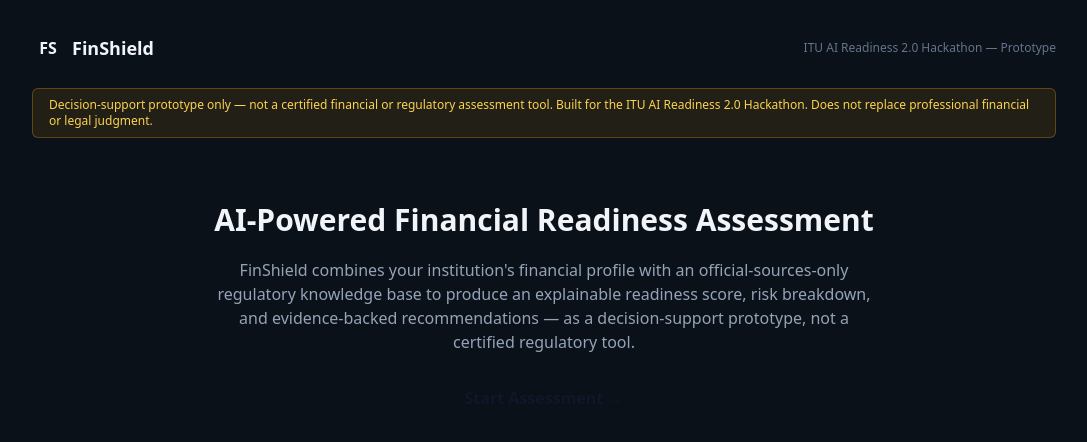
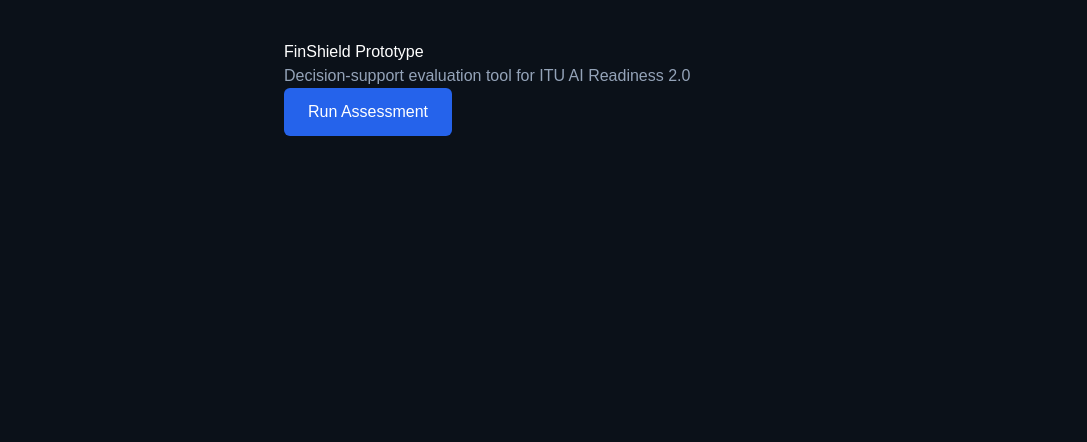
Before and after one commit to Shadenaldawas/FinShield, a React (Vite) app: page / in a window 1280 px wide. Shown: the top 442 px of the page, without its empty margins (96-1183 px from the left). Built offline with nearby package versions, Linux system fonts and the light colour scheme.

Commit message:
Refactor App component and improve submission handling
Refactor App component to handle loading state and simplify the submission process. Update UI elements and remove unused components.

```diff
--- a/App.jsx
+++ b/App.jsx
@@ -1,107 +1,44 @@
 import { useState } from 'react'
-import DisclaimerBanner from './DisclaimerBanner.jsx'
-import AssessmentForm from './AssessmentForm.jsx'
-import Dashboard from './Dashboard.jsx'
 import { assess } from './api.js'
 
-const VIEWS = { LANDING: 'landing', FORM: 'form', LOADING: 'loading', RESULTS: 'results' }
+export default function App() {
+const [loading, setLoading] = useState(false)
+const [result, setResult] = useState(null)
 
-export default function App() {
-  const [view, setView] = useState(VIEWS.LANDING)
-  const [result, setResult] = useState(null)
-  const [error, setError] = useState(null)
-
-  async function handleSubmit(payload) {
-    setView(VIEWS.LOADING)
-    setError(null)
-    try {
-      const data = await assess(payload)
+const handleSubmit = async (e) => {
+e.preventDefault()
+setLoading(true)
+const data = await assess({})
 setResult(data)
-      setView(VIEWS.RESULTS)
-    } catch (e) {
-      setError(e.message)
-      setView(VIEWS.FORM)
-    }
-  }
-
-  function restart() {
-    setResult(null)
-    setView(VIEWS.FORM)
+setLoading(false)
 }
 
 return (
-    <div className="min-h-screen px-6 py-8">
-      <header className="max-w-5xl mx-auto flex items-center justify-between mb-6">
-        <div className="flex items-center gap-2">
-          <div className="w-8 h-8 rounded-lg bg-accent/20 flex items-center justify-center text-accent font-bold">
-            FS
-          </div>
-          <span className="font-semibold text-lg">FinShield</span>
-        </div>
-        <span className="text-xs text-slate-500">ITU AI Readiness 2.0 Hackathon — Prototype</span>
-      </header>
+<div style={{ padding: '40px', fontFamily: 'sans-serif', maxWidth: '600px', margin: '0 auto', color: '#fff' }}>
+<h1>FinShield Prototype</h1>
+<p style={{ color: '#94a3b8' }}>Decision-support evaluation tool for ITU AI Readiness 2.0</p>
 
-      <div className="max-w-5xl mx-auto mb-8">
-        <DisclaimerBanner />
-      </div>
-
-      {view === VIEWS.LANDING && <Landing onStart={() => setView(VIEWS.FORM)} />}
-
-      {view === VIEWS.FORM && (
-        <div className="space-y-4">
-          {error && (
-            <p className="max-w-2xl mx-auto text-sm text-rose-400 bg-rose-500/10 border border-rose-500/30 rounded-md px-4 py-2">
-              {error} — is the backend running on http://localhost:8000?
-            </p>
-          )}
-          <AssessmentForm onSubmit={handleSubmit} />
+{!result ? (
+<button
+onClick={handleSubmit}
+style={{ padding: '12px 24px', background: '#2563eb', color: '#fff', border: 'none', borderRadius: '6px', cursor: 'pointer', fontSize: '16px' }}
+>
+{loading ? 'Evaluating...' : 'Run Assessment'}
+</button>
+) : (
+<div style={{ background: '#1e293b', padding: '20px', borderRadius: '8px', marginTop: '20px' }}>
+<h2>Score: {result.overallScore} / 100</h2>
+<p>Status: <strong style={{ color: '#4ade80' }}>{result.status}</strong></p>
+<p>Risk Level: {result.riskLevel}</p>
+<p>{result.summary}</p>
+<button
+onClick={() => setResult(null)}
+style={{ padding: '8px 16px', background: '#475569', color: '#fff', border: 'none', borderRadius: '4px', cursor: 'pointer' }}
+>
+Reset
+</button>
 </div>
 )}
-
-      {view === VIEWS.LOADING && <LoadingPipeline />}
-
-      {view === VIEWS.RESULTS && result && <Dashboard result={result} onRestart={restart} />}
 </div>
 )
 }
-
-function Landing({ onStart }) {
-  return (
-    <div className="max-w-2xl mx-auto text-center mt-16 space-y-5">
-      <h1 className="text-3xl font-bold">AI-Powered Financial Readiness Assessment</h1>
-      <p className="text-slate-400">
-        FinShield combines your institution's financial profile with an official-sources-only
-        regulatory knowledge base to produce an explainable readiness score, risk breakdown,
-        and evidence-backed recommendations — as a decision-support prototype, not a
-        certified regulatory tool.
-      </p>
-      <button
-        onClick={onStart}
-        className="bg-accent hover:bg-emerald-400 text-slate-900 font-semibold px-6 py-3 rounded-lg transition"
-      >
-        Start Assessment →
-      </button>
-    </div>
-  )
-}
-
-function LoadingPipeline() {
-  const steps = [
-    'SRC — receiving institution data',
-    'C — collecting submission',
-    'PP — validating & normalizing',
-    'M — scoring financial readiness',
-    'P — applying policy thresholds & retrieving regulations',
-    'D — formatting results',
-  ]
-  return (
-    <div className="max-w-md mx-auto mt-16 space-y-3">
-      {steps.map((s, i) => (
-        <div key={i} className="flex items-center gap-3 text-sm text-slate-400">
-          <span className="w-2 h-2 rounded-full bg-accent animate-pulse" />
-          {s}
-        </div>
-      ))}
-    </div>
-  )
-}
```
Lines whose indentation alone changed are shown as unchanged.
